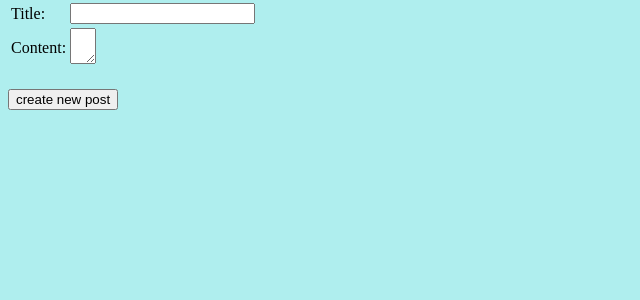
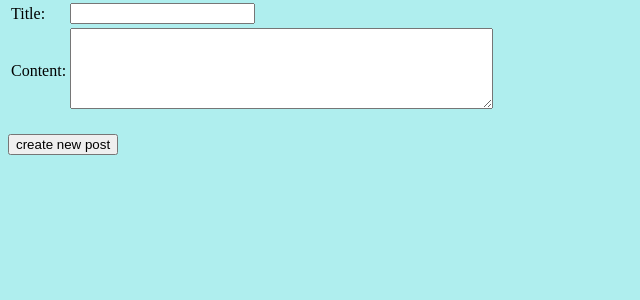
Before and after one commit to davidhackett12/build-a-blog, a Flask app: page /newpost in a window 1280 px wide. Shown: the part 44-344 px from the top of the page, without its empty margins (0-640 px from the left). Run offline with Flask 2, Linux system fonts and the light colour scheme.

Commit message:
changed textarea

```diff
--- a/static/styles.css
+++ b/static/styles.css
@@ -6,7 +6,3 @@ span{
 body {
     background-color: paleturquoise;
 }
-
-textarea {
-    width: 20px;
-}
--- a/templates/newpost.html
+++ b/templates/newpost.html
@@ -17,7 +17,7 @@
                     <label>Content:</label>
                 </td>
                 <td>
-                    <textarea name="content">{{content}}</textarea>
+                    <textarea name="content" rows= "5" cols="50">{{content}}</textarea>
                     <span>{{content_error}}</span>
                 </td>
             </tr>
```
